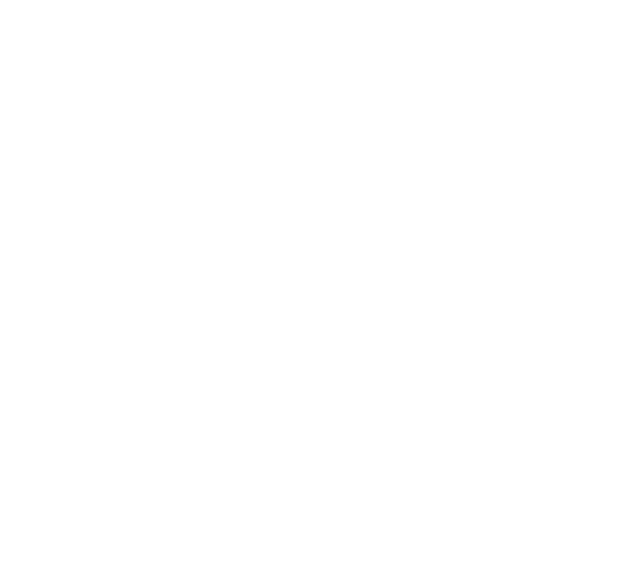
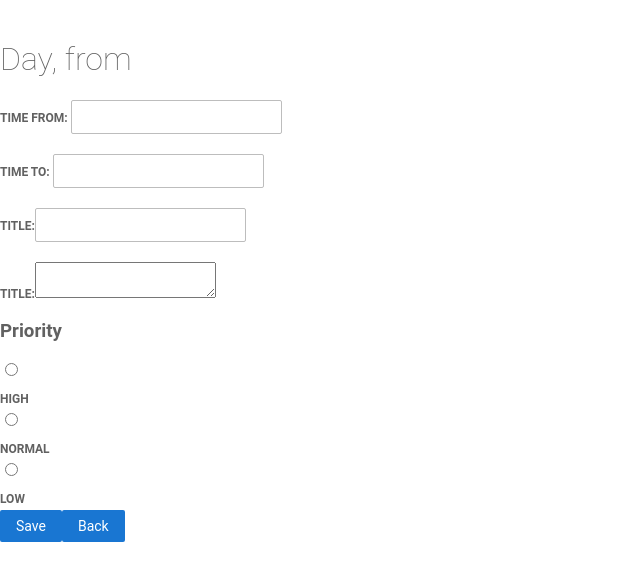
Before and after one commit to Raccoon2508/calendar, an Angular app: page /day/1/1 in a window 1280 px wide. Before the commit this address led to /. Shown: the top 580 px of the page, without its empty margins (0-640 px from the left). Built offline with nearby package versions, Linux system fonts and the light colour scheme.

Commit message:
Add events editing

```diff
--- a/db.json
+++ b/db.json
@@ -1,9 +1,41 @@
 {
-  "posts": [
-    { "id": 1, "title": "json-server", "author": "typicode" }
-  ],
-  "comments": [
-    { "id": 1, "body": "some comment", "postId": 1 }
-  ],
-  "profile": { "name": "typicode" }
+  "Nikita": {
+    "id": "1",
+    "day20200210": {
+      "time0800": {
+        "id": "0800",
+        "timeFrom": "0800",
+        "timeTo": "0900",
+        "title": "job",
+        "comment": "Blablabla",
+        "priority": "low",
+        "person": "alone"
+      },
+      "time0900": {
+        "id": "0900",
+        "timeFrom": "0900",
+        "timeTo": "1000",
+        "title": "job",
+        "comment": "Blablabla",
+        "priority": "high",
+        "person": "alone"
+      },
+      "time1000": {
+        "id": "1000",
+        "timeFrom": "1000",
+        "timeTo": "1100",
+        "title": "job",
+        "comment": "Blablabla",
+        "priority": "high",
+        "person": "alone"
+      },
+      "time1234": {
+        "timeFrom": "1234",
+        "timeTo": "1243",
+        "title": "124124",
+        "comment": "124",
+        "priority": ""
+      }
+    }
+  }
 }
--- a/src/app/app-routing.module.ts
+++ b/src/app/app-routing.module.ts
@@ -3,14 +3,16 @@
 import { CalendarPanelComponent } from './calendar-panel/calendar-panel.component';
 import { HeaderComponent } from './header/header.component';
 import { DaySheduleComponent } from './day-shedule/day-shedule.component';
-import { NavigationButtonsComponent } from './navigation-buttons/navigation-buttons.component'
+import { NavigationButtonsComponent } from './navigation-buttons/navigation-buttons.component';
+import { EventRedactorComponent } from './event-redactor/event-redactor.component';
 
 
 
 const routes: Routes = [
   { path: '', component: NavigationButtonsComponent, canActivate:[] },
   { path: 'login', component: HeaderComponent },
-  { path: 'day/:id', component: DaySheduleComponent, data:{ dayId: 'here'} },
+  { path: 'day/:id', component: DaySheduleComponent},
+  { path: 'day/:id/:eventId', component: EventRedactorComponent},
 ];
 
 @NgModule({
--- a/src/app/app.module.ts
+++ b/src/app/app.module.ts
@@ -13,6 +13,10 @@
 import { DaySheduleComponent } from './day-shedule/day-shedule.component';
 import { ExampleComponentComponent } from './example-component/example-component.component';
 import { HttpClientModule } from '@angular/common/http';
+import { EventRedactorComponent } from './event-redactor/event-redactor.component'
+
+import { ReactiveFormsModule } from '@angular/forms';
+
 
 @NgModule({
   declarations: [
@@ -24,11 +28,13 @@
     DayComponent,
     DaySheduleComponent,
     ExampleComponentComponent,
+    EventRedactorComponent,
   ],
   imports: [
     BrowserModule,
     AppRoutingModule,
     HttpClientModule,
+    ReactiveFormsModule,
   ],
   exports: [RouterModule],
   providers: [HttpClientModule],
--- a/src/app/config.service.ts
+++ b/src/app/config.service.ts
@@ -1,19 +1,38 @@
-import { Injectable } from '@angular/core';
-import { HttpClient } from '@angular/common/http';
-import { Observable } from 'rxjs';
+import { Injectable } from "@angular/core";
+import { HttpClient } from "@angular/common/http";
+import { HttpHeaders } from '@angular/common/http';
 
 
+export interface Config {
+  id: string;
+  timeFrom: string;
+  timeTo: string;
+  title: string;
+  comment: string;
+  priority: string;
+}
 
-@Injectable({
-  providedIn: 'root',
-})
+@Injectable()
+export class ConfigService {
+  event;
+  dayUrl;
+  configUrl = "http://localhost:4000/";
+  userName = "Nikita";
+  loginUrl = `${this.configUrl}${this.userName}`;
 
-export class ConfigService {
-  config;
-  constructor(private http: HttpClient) { }
-  configUrl = '../db.json';
+
+  constructor(private http: HttpClient) {}
 
   getConfig() {
-    return this.http.get(this.configUrl);
+    return this.http.get(this.loginUrl);
   }
+
+  postConfig (dayUrl, event:Config){
+
+    return this.http.post(dayUrl, event, {
+      headers: new HttpHeaders().set('Content-Type', 'application/json'),
+      responseType: 'text'
+    }).toPromise();
+
 }
+}
--- a/src/app/day-shedule/day-shedule.component.css
+++ b/src/app/day-shedule/day-shedule.component.css
@@ -0,0 +1,9 @@
+.event {
+    display: flex;
+    justify-content: space-around;
+    border: 1px solid red;
+  }
+
+  .high {
+    background-color: red;
+  }
--- a/src/app/day-shedule/day-shedule.component.html
+++ b/src/app/day-shedule/day-shedule.component.html
@@ -1,5 +1,18 @@
-<p>Здесь должно быть рассписание дня  {{id}}</p>
-<button class="button" (click)= "showConfig()">Get info</button>
-<p *ngIf ="data">{{data.title}}</p>>
+<p>Здесь должно быть рассписание дня</p>
+<a [routerLink]="['../../']" class = "back-button"> <button>Back</button></a>
+<div class="events">
+  <div
+    class="event"
+    *ngFor="let event of eventsArray"
+    [class.high]="event.priority === 'high'"
+  >
+    <p>{{event.timeFrom}}</p>
+    <p>{{event.timeTo}}</p>
+    <p>{{event.title}}</p>
+    <p>{{event.priority}}</p>
+    <p>{{event.eventId}}</p>
+    <button class="delete" >Delete</button>
+    <a [routerLink]="['./',event.eventId]"><button class="edit" >Edit</button></a>
 
-<a [routerLink]="'/'"> back </a>
+  </div>
+</div>
--- a/src/app/day-shedule/day-shedule.component.ts
+++ b/src/app/day-shedule/day-shedule.component.ts
@@ -1,6 +1,6 @@
 import { Component, OnInit } from '@angular/core';
 import {Router, ActivatedRoute, Params} from '@angular/router';
-import { Config, ConfigService } from './day-shedule.service';
+import { Config, ConfigService } from '../config.service';
 
 
 
@@ -13,20 +13,42 @@
 export class DaySheduleComponent implements OnInit {
   public id: string;
   config: Config;
-  data;
+  event: Config;
+  eventsArray: Config[];
+  eventHighPriority;
+  eventPriority;
+
 
   constructor(private configService: ConfigService, private route: ActivatedRoute) {}
 
-  showConfig() {
-    this.configService.getConfig()
-      .subscribe(data=>{console.log(data);
-      this.data = data;})
 
+  showConfig(dayID) {
+
+
+    this.configService.getConfig().subscribe(data => {
+      if(!data[dayID]){return};
+      let currentData = data[dayID];
+      let events = Object.keys(currentData).map(currentEvent => {
+        let event = currentData[currentEvent];
+        let item: Config = {
+          timeFrom: event["timeFrom"],
+          timeTo: event["timeTo"],
+          title: event["title"],
+          comment: event["comment"],
+          priority: event["priority"]
+        };
+
+        return item;
+      });
+      console.log(events);
+      this.eventsArray = events;
+    });
   }
-
 
  ngOnInit() {
    this.id = this.route.snapshot.paramMap.get('id');
-   console.log(this.id );
+   console.log('day'+this.id );
+   this.showConfig('day'+this.id)
+
 }
 }
--- a/src/app/day-shedule/day-shedule.service.ts
+++ /dev/null
@@ -1,23 +0,0 @@
-import { Injectable } from '@angular/core';
-import { HttpClient } from '@angular/common/http';
-import { HttpErrorResponse, HttpResponse } from '@angular/common/http';
-
-import { Observable, throwError } from 'rxjs';
-import { catchError, retry } from 'rxjs/operators';
-
-export interface Config {
-  heroesUrl: string;
-  textfile: string;
-}
-
-@Injectable()
-export class ConfigService {
-  configUrl = " http://localhost:4000/posts/1";
-
-  constructor(private http: HttpClient) { }
-
-  getConfig() {
-    return this.http.get(this.configUrl);
-  }
-
-}
--- /dev/null
+++ b/src/app/event-redactor/event-redactor.component.css
@@ -0,0 +1,4 @@
+.event-redactor-form{
+
+
+}
--- /dev/null
+++ b/src/app/event-redactor/event-redactor.component.html
@@ -0,0 +1,38 @@
+<form [formGroup]="profileForm">
+
+  <h1 class="event-title">Day, from</h1>
+
+  <label >Time from: <input id="timeFrom" formControlName="timeFrom"/></label>
+
+  <label for="timeTo">Time to: <input id="timeTo" type="text" formControlName="timeTo"/></label>
+
+  <label for="title">Title:<input id="title" type="text" formControlName="title"/></label>
+
+  <label for="comment">Title:<textarea formControlName="comment"></textarea></label>
+
+  <h3>Priority</h3>
+  <div>
+    <input
+      type="radio"
+      name="eventPriority"
+      value="High"
+      />
+    <label for="contactChoice1">High</label>
+
+    <input
+      type="radio"
+      name="eventPriority"
+      value="normal"
+      />
+    <label for="normal">Normal</label>
+
+    <input
+      type="radio"
+      name="eventPriority"
+      value="low"
+      />
+    <label for="low">Low</label>
+  </div>
+  <button (click)="postEvent()">Save</button>
+  <button [routerLink]="['../']">Back</button>
+</form>
--- /dev/null
+++ b/src/app/event-redactor/event-redactor.component.ts
@@ -0,0 +1,78 @@
+import { Component, OnInit } from "@angular/core";
+import { FormGroup, FormControl } from "@angular/forms";
+import {Router, ActivatedRoute, Params} from '@angular/router';
+import { ConfigService, Config } from '../config.service';
+
+@Component({
+  selector: "event-redactor",
+  templateUrl: "./event-redactor.component.html",
+  styleUrls: ["./event-redactor.component.css"],
+  providers: [ ConfigService ],
+})
+export class EventRedactorComponent implements OnInit {
+  routeParams;
+  dayId;
+  eventId;
+  formCheck;
+
+  profileForm = new FormGroup({
+
+    timeFrom: new FormControl(""),
+    timeTo: new FormControl(""),
+    title: new FormControl(""),
+    comment: new FormControl(""),
+    priority: new FormControl("")
+  });
+  constructor(private configService: ConfigService, private route: ActivatedRoute) {}
+
+  show() {
+    console.log(this.profileForm.value);
+  }
+
+  postEvent(){
+    let currEvent: Config = this.profileForm.value
+    let dayData;
+    let eventsData;
+
+    function checkProfileForm(currEvent){
+      let timFrom = this.profileForm.value.timeFrom;
+      let timeTo = this.profileForm.value.timeTo;
+      let title = this.profileForm.value.title
+      if(!timFrom&&!timeTo&&!title){
+        this.formCheck = "Uncorrect";
+      }
+    }
+
+    this.configService.getConfig().subscribe(data => {dayData = Object.assign(data);
+    console.log('here', dayData)
+      eventsData = data['day'+this.dayId];
+      if(!eventsData['time' + currEvent.timeFrom]){
+        eventsData['time' + currEvent.timeFrom] = currEvent;
+    } else {
+      this.formCheck = "Busy time";
+      return;
+    }
+
+  console.log(dayData);
+  console.log(this.formCheck);
+
+  this.configService.postConfig('http://localhost:4000/Nikita/', dayData)
+});
+
+
+  }
+
+  ngOnInit() {
+    this.routeParams = this.route.params.subscribe(data=>{
+      this.dayId = data.id;
+      this.eventId = data.eventId;
+      console.log(`${this.dayId} ${this.eventId}`)
+
+
+    }
+      );
+    console.log()
+
+
+  }
+}
```
